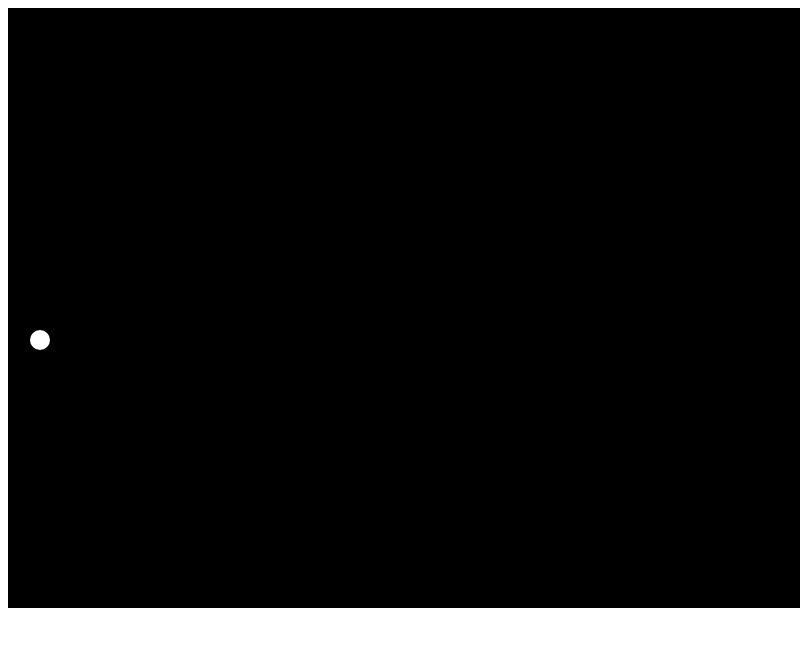
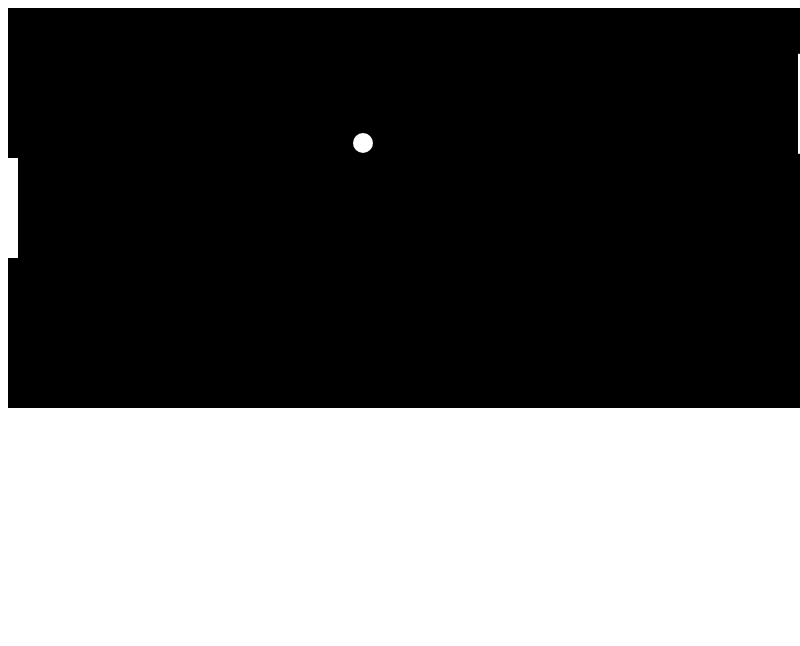
Before and after one commit to Wilton24/Pong-Game, an Electron app: page index.html in a window 800 px wide. Drawn offline with Linux system fonts and the light colour scheme.

Commit message:
Refactor Pong Game implementation: update HTML structure, adjust canvas height, and enhance JavaScript game logic with rendering and control features.

```diff
--- a/index.html
+++ b/index.html
@@ -1,7 +1,8 @@
 <!DOCTYPE html>
-<html>
+<html lang="en">
 
 <head>
+    <meta charset="UTF-8" />
     <title>Pong Game</title>
     <style>
         canvas {
@@ -13,7 +14,7 @@
 </head>
 
 <body>
-    <canvas id="pong" width="800" height="600"></canvas>
+    <canvas id="pong" width="800" height="400"></canvas>
     <script src="pong.js"></script>
 </body>
 
--- a/main.js
+++ b/main.js
@@ -3,8 +3,10 @@ const { app, BrowserWindow } = require('electron');
 function createWindow() {
     const win = new BrowserWindow({
         width: 800,
-        height: 600
+        height: 600,
+        webPreferences: { nodeIntegration: true }
     });
+
     win.loadFile('index.html');
 }
 
--- a/package.json
+++ b/package.json
@@ -2,9 +2,10 @@
   "name": "ponggame",
   "version": "1.0.0",
   "description": "",
-  "main": "index.js",
+  "main": "main.js",
   "scripts": {
-    "test": "echo \"Error: no test specified\" && exit 1"
+    "test": "echo \"Error: no test specified\" && exit 1",
+    "start": "electron ."
   },
   "keywords": [],
   "author": "",
--- a/pong.js
+++ b/pong.js
@@ -2,29 +2,79 @@ const canvas = document.getElementById('pong');
 const ctx = canvas.getContext('2d');
 
 // Ball
-let ball = { x: 400, y: 300, radius: 10, dx: 4, dy: 4 };
+const ball = {
+    x: canvas.width / 2,
+    y: canvas.height / 2,
+    radius: 10,
+    speed: 5,
+    dx: 5,
+    dy: 5
+};
 
-// Draw ball
-function drawBall() {
+// Paddle
+const paddleWidth = 10, paddleHeight = 100;
+const user = { x: 0, y: canvas.height / 2 - 50, width: paddleWidth, height: paddleHeight, color: 'white', score: 0 };
+const cpu = { x: canvas.width - paddleWidth, y: canvas.height / 2 - 50, width: paddleWidth, height: paddleHeight, color: 'white', score: 0 };
+
+// Draw functions
+function drawRect(x, y, w, h, color) {
+    ctx.fillStyle = color;
+    ctx.fillRect(x, y, w, h);
+}
+function drawCircle(x, y, r, color) {
+    ctx.fillStyle = color;
     ctx.beginPath();
-    ctx.arc(ball.x, ball.y, ball.radius, 0, Math.PI * 2);
-    ctx.fillStyle = "white";
+    ctx.arc(x, y, r, 0, Math.PI * 2);
+    ctx.closePath();
     ctx.fill();
-    ctx.closePath();
 }
 
-// Update game
+// Game logic
 function update() {
-    ctx.clearRect(0, 0, canvas.width, canvas.height);
-    drawBall();
-
     ball.x += ball.dx;
     ball.y += ball.dy;
 
-    if (ball.x + ball.radius > canvas.width || ball.x - ball.radius < 0) ball.dx *= -1;
-    if (ball.y + ball.radius > canvas.height || ball.y - ball.radius < 0) ball.dy *= -1;
+    // Bounce
+    if (ball.y + ball.radius > canvas.height || ball.y - ball.radius < 0)
+        ball.dy *= -1;
 
-    requestAnimationFrame(update);
+    // Simple AI
+    cpu.y += ((ball.y - (cpu.y + paddleHeight / 2))) * 0.1;
+
+    // Paddle collision
+    let paddle = (ball.x < canvas.width / 2) ? user : cpu;
+    if (
+        ball.x - ball.radius < paddle.x + paddle.width &&
+        ball.x + ball.radius > paddle.x &&
+        ball.y < paddle.y + paddle.height &&
+        ball.y > paddle.y
+    ) {
+        ball.dx *= -1;
+    }
+
+    // Reset if out of bounds
+    if (ball.x + ball.radius < 0 || ball.x - ball.radius > canvas.width) {
+        ball.x = canvas.width / 2;
+        ball.y = canvas.height / 2;
+    }
 }
 
-update();
+// Render loop
+function render() {
+    drawRect(0, 0, canvas.width, canvas.height, 'black');
+    drawRect(user.x, user.y, user.width, user.height, user.color);
+    drawRect(cpu.x, cpu.y, cpu.width, cpu.height, cpu.color);
+    drawCircle(ball.x, ball.y, ball.radius, 'white');
+}
+
+function game() {
+    update();
+    render();
+}
+
+setInterval(game, 1000 / 60);
+
+// Control
+document.addEventListener('mousemove', (e) => {
+    user.y = e.clientY - paddleHeight / 2;
+});
```
